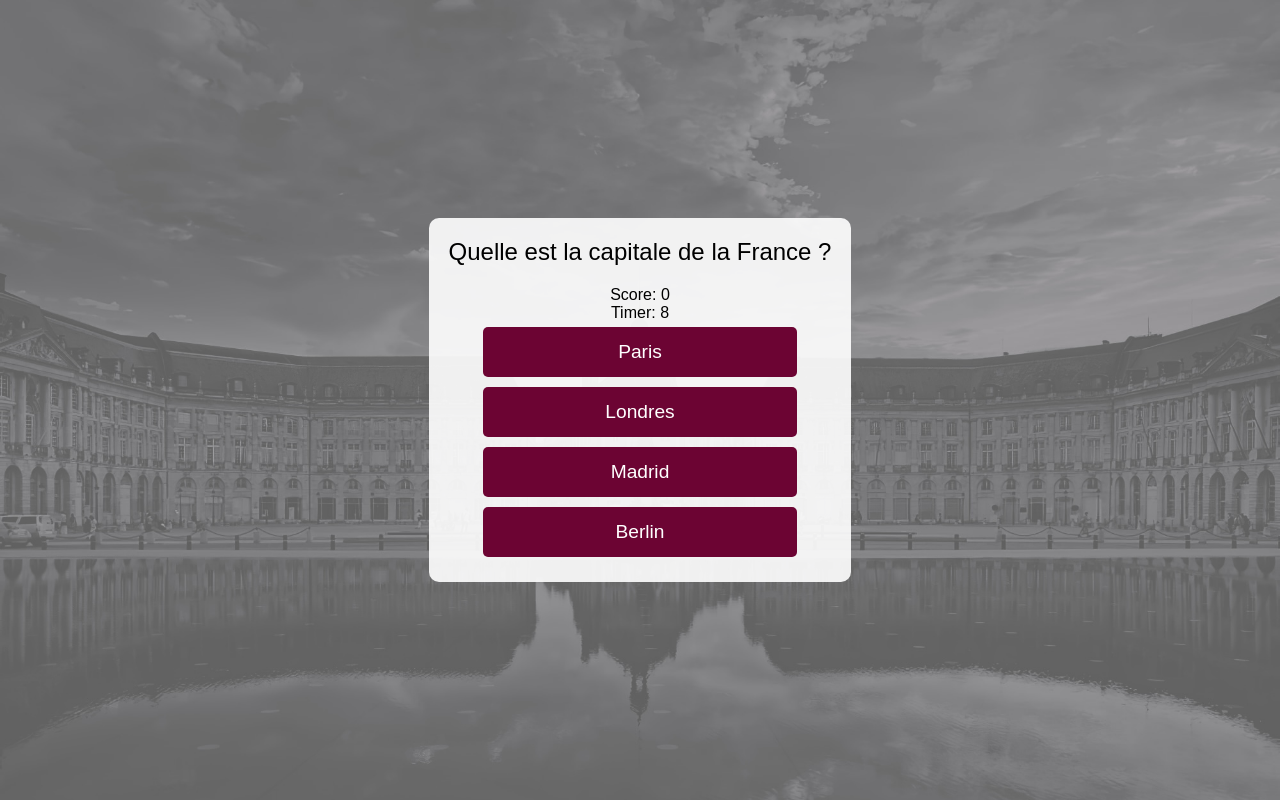
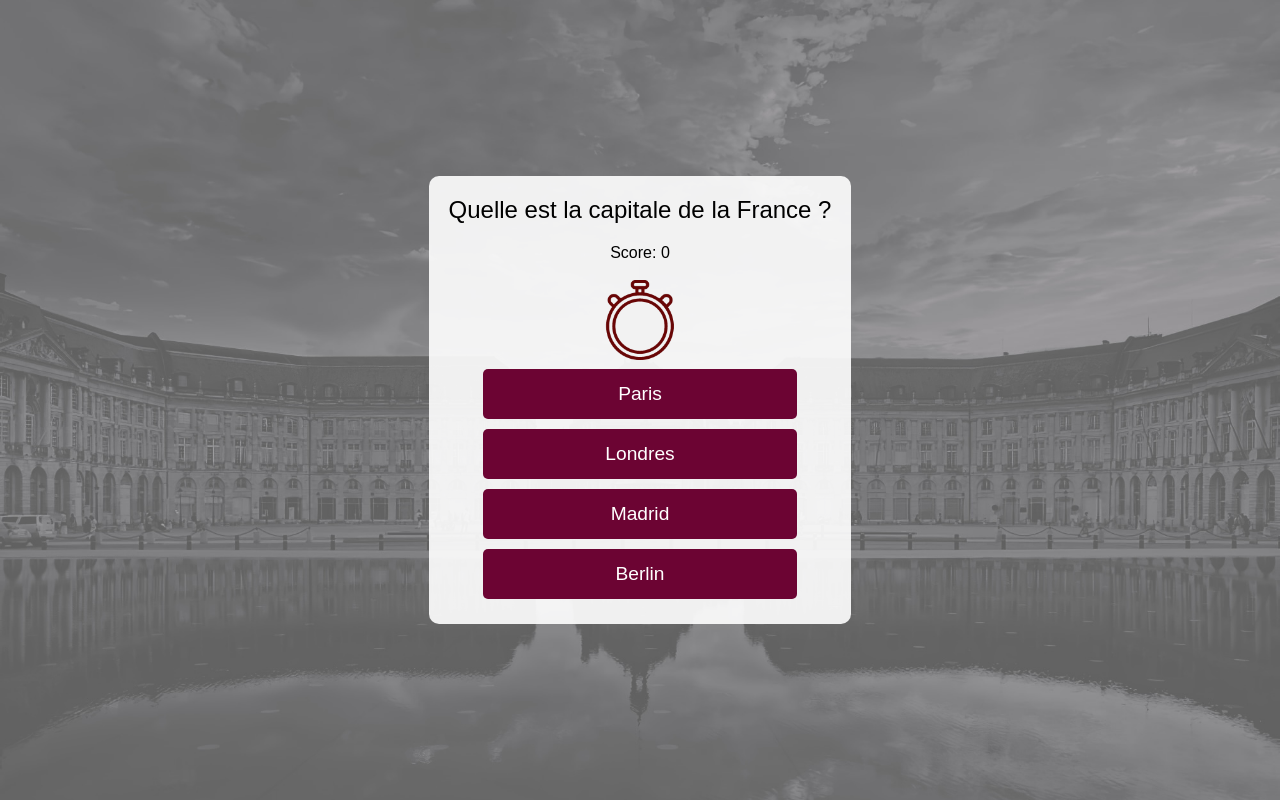
Before and after one commit to nicochnz/Projet-1, a plain HTML site: page index.html in a window 1280 px wide. Both pictures are taken after a click on the button "Jouer". Drawn offline with Linux system fonts and the light colour scheme.

Commit message:
"ajout d'un timer, des phtos des 10 premières question du quiz"

```diff
--- a/index.html
+++ b/index.html
@@ -4,6 +4,7 @@
     <meta charset="UTF-8" />
     <meta name="viewport" content="width=device-width, initial-scale=1.0" />
     <title>Quiz Game</title>
+    <link rel="icon" href="image/favicon.png" type="image/x-icon">
     <link rel="stylesheet" href="style.css" />
   </head>
   <body>
@@ -18,11 +19,11 @@
     <section
       class="question-container"
       id="questionContainer"
-      style="display: none"
-    >
+      style="display: none">
       <p class="question" id="questionText"></p>
       <p>Score: <span id="score">0</span></p>
-      <p>Timer: <span id="timer">10</span></p>
+      <p><br></p>
+      <p><span id="timer">10</span></p>
       <section class="answer-buttons" id="answerButtons">
         <button class="answer-button" onclick="selectAnswer(0)">
           Réponse 1
--- a/style.css
+++ b/style.css
@@ -120,3 +120,9 @@ button:hover {
 #restartButton:hover {
   background-color: #07376a;
 }
+
+#timer {
+  content: url(image/chrono2.png);
+  width: 80px;
+  height: 80px;
+}
```
Also changed, not shown: image/Question1.jpg (added), image/Question10.jpg (added), image/Question2.jpg (added), image/Question3.jpg (added), image/Question4.jpg (added), image/Question5.jpg (added), image/Question6.jpg (added), image/Question7.jpeg (added), image/Question8.jpg (added), image/Question9.jpg (added), image/bordeaux.png (deleted), image/chocolatine.png (deleted), image/chrono2.png (added), image/favicon.png (added), 2 more files, 2 other files.
